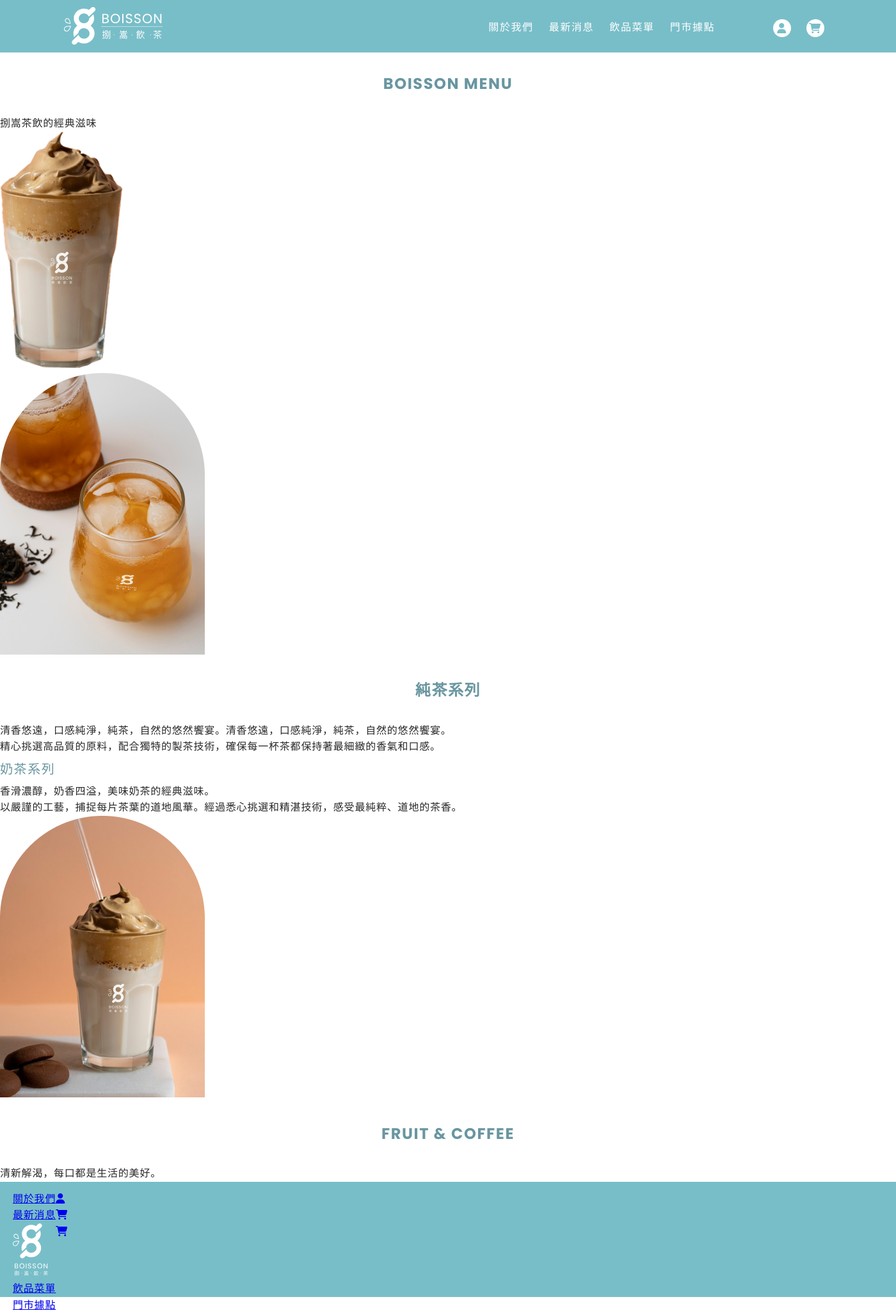
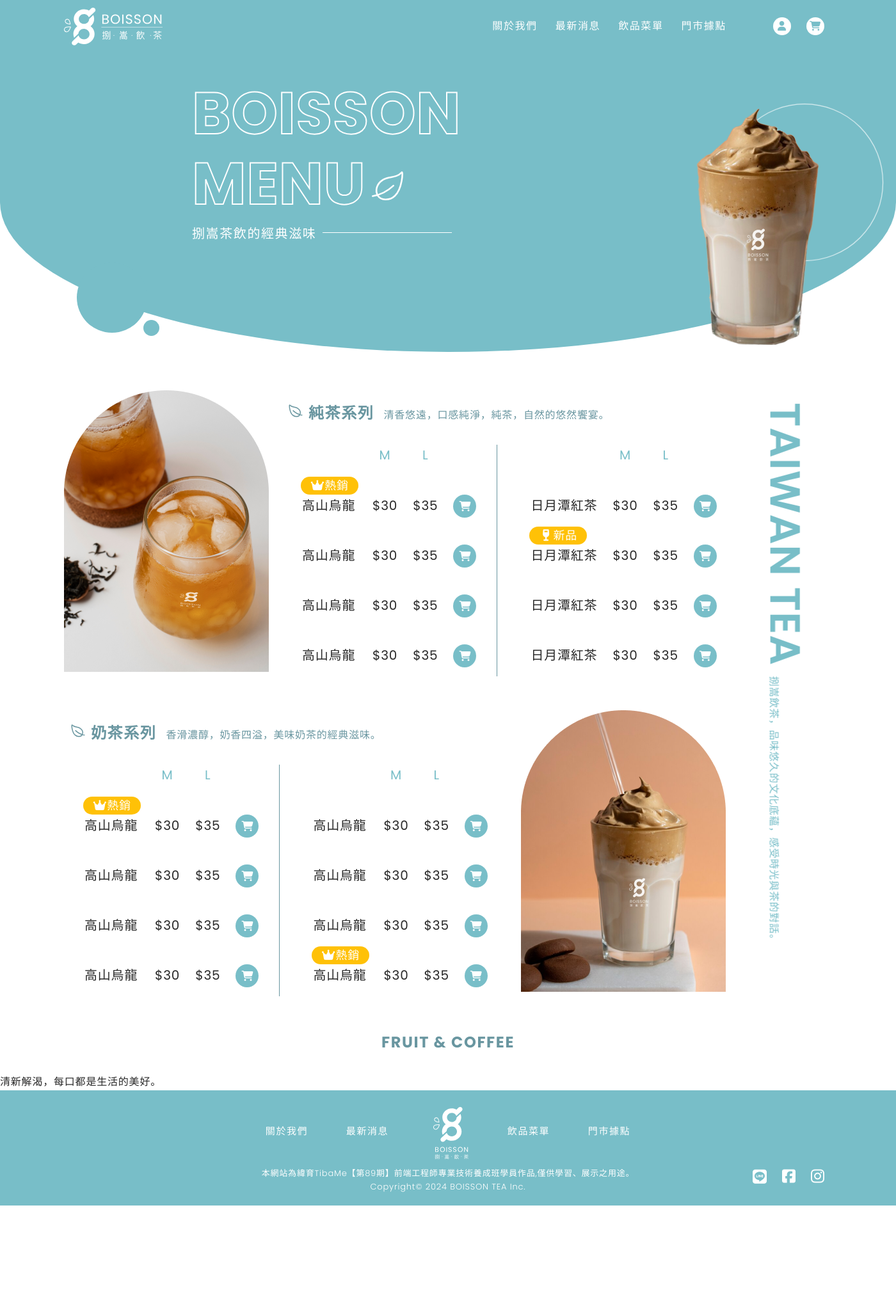
Before and after one commit to gabiwritecode/THD104_G2, a PHP site: page /products.html in a window 1400 px wide. Shown: the whole page at 64% size. After the commit the page ends 1884 px from the top, so only its background shows below. Run offline with PHP 8.4, Linux system fonts and the light colour scheme; style sheets or scripts are compiled from the project's sources; some libraries are stand-ins or nearby versions.

Commit message:
商品頁一半+header footer @Nora

```diff
--- a/css/sass/base/_var.scss
+++ b/css/sass/base/_var.scss
@@ -2,7 +2,7 @@
 $null: null;
 
 // 斷點
-$d1: 1100px;
+$d1100: 1100px;
 $t : 996px;
 $m : 390px;
 
--- a/css/sass/component/_button.scss
+++ b/css/sass/component/_button.scss
@@ -132,3 +132,21 @@
 }
 
 // product page cart
+
+@mixin btn_product_cart(){
+    @include btn_defult();
+     width: 36px;
+    height: 36px;
+    color: $white;
+    background-color: $color1;
+    border-radius: 50%;
+    font-size: 16px;
+    text-align: center;
+    line-height: 2.3;
+    transition: .2s all ease;
+    &:hover{
+        color: $white;
+        background-color: $yellow;
+    }
+
+}
--- a/css/sass/component/_tag.scss
+++ b/css/sass/component/_tag.scss
@@ -27,12 +27,5 @@
     height: 28px;
     font-size: map-get($title_size, t2);
     font-weight: map-get($fontWeight, t2);
-
     display: block;
-    margin: 16px 0;
-
-    @include m {
-        margin: 12px 0;
     }
-
-    }
--- a/css/sass/layout/_footer.scss
+++ b/css/sass/layout/_footer.scss
@@ -1,11 +1,72 @@
+/* Option 2: Import via CSS */
+// @import url("https://cdn.jsdelivr.net/npm/bootstrap-icons@1.3.0/font/bootstrap-icons.css");
 footer{
     width: 100%;
     height: 180px;
     background-color: $color1;
-    display: flex;
     padding: 14px 20px;
     box-sizing: border-box;
 
 
+    .footer{
+        width: 1200px;
+        position: relative;;
+        margin: 0 auto;
+        @include d1100() {
+            width: auto;
+        }
 
+    ul{
+        display: flex;
+        justify-content: center;
+        margin: 12px 0;
+    }
+    img{
+        margin: 0 40px;
+        width: 55px;
+        display: block;
+    }
+    a{
+        color: $white;
+        font-size: 15px;
+        text-decoration: none;
+        letter-spacing: .1rem;
+        text-align: center;
+        display: block;
+        &:hover {
+            opacity: .8;
+        }
+    }
+   .menu li{
+        width: 126px;
+        // align-items: center;
+        line-height: 5;
+
+    }
+    p{
+        color:$white;
+        font-size: 13px;
+        font-weight: 300;
+        text-align: center;
+        // justify-content: center;
+    }
+    .btn{
+        justify-content: right;
+        position: absolute;
+        right: 0;
+        bottom: 0;
+        .fa-brands{
+            color: $white;
+            font-size: 24px;
+            text-align: center;
+            letter-spacing: normal;
+            margin: 0 12px;
+        }
+        .fa-line{
+            font-size: 22px;
+            padding-top: 2px;
+        }
+    }
+
+    }
 }
--- a/css/sass/layout/_header.scss
+++ b/css/sass/layout/_header.scss
@@ -3,61 +3,102 @@ header{
     height: 82px;
     background-color: $color1;
     display: flex;
-        padding: 14px 20px;
+    padding: 12px 20px;
     box-sizing: border-box;
+    position: fixed;
+    top: 0;
+    z-index: 10;
+    // margin-bottom: 200px;
+    // display: block;
+    // overflow: hidden;
 
     nav{
         width: 1200px;
-            height: 60px;
+        // height: 60px;
         display: flex;
         margin: 0px auto;
-            align-items: center;
         justify-content: space-between;
-            a{
-                text-decoration: none;
-                color: $white;
-                letter-spacing: .1rem;
-                display: block;
+        img{
+            width: 154px;
             &:hover {
+                 transition: .2s all ease;
                 opacity: .8;
             }
         }
-            img{
-                width: 154px;
-            }
         ul{
             display: flex;
+            align-items: center;
         }
         .empty{
-                width: 400px;
+            width: 440px;
             @include t(){
                 width: auto;
             }
         }
         .menu{
-                width: 378px;
+            width: 410px;
+            li{
+                // width: 120px;
+                margin: 0 14px;
+                a{
+                    color: $white;
+                    text-decoration: none;
+                    // line-height: 3.8;
+                    letter-spacing: .1rem;
+                    text-align: center;
+                    display: block;
+                    // height: 60px;
+                     transition: .2s all ease;
+                    &:hover{
+                        color: $yellow;
                     }
-            .menu li{
-                width: 120px;
-                height: 50px;
-                // align-items: center;
-                line-height: 3;
 
                 }
+            }
+        }
         .member_btn li{
+            // align-items: center;
         i{
             width: 28px;
             height: 28px;
+            color: $color1;
             background-color: $white;
             border-radius: 50%;
-                color: $color1;
+            font-size: 15px;
             text-align: center;
             line-height: 1.8;
             margin: 12px;
+            transition: .2s all ease;
+            &:hover{
+                color: $white;
+                background-color: $yellow;
+                scale:1.1;
+            }
         }
         }
 
-
+    }
+    .menu a:hover::after{
+         content: "";
+        width: 100%;
+        height: 2px;
+        background-color: $yellow;
+        display: block;
+        animation: a .4s 1 ease-out forwards;
+    }
 }
 
+.space{
+    height: 82px;
 }
+
+
+@keyframes a {
+    0% {
+        transform: scaleX(0);
+    }
+
+    100% {
+        transform: scaleX(1);
+    }
+}
--- a/css/sass/mixin/_mixin.scss
+++ b/css/sass/mixin/_mixin.scss
@@ -19,6 +19,13 @@
 
 // ----- RWD -----
 
+@mixin d1100 (){
+    @media screen and (max-width: $d1100) {
+        // 內容
+        @content;
+    }
+ }
+
  // 平板
  @mixin t(){
     @media screen and (max-width: $t) {
--- a/css/sass/page/_products.scss
+++ b/css/sass/page/_products.scss
@@ -1,5 +1,187 @@
 .products_wrapper{
-    .asd{
-      color:$color1;
+  .background_text{
+    color:$color1;
+    font-size: 66px;
+    font-weight: 600;
+    position: absolute;
+    rotate:90deg;
+    right: -250px;
+    top: 1000px;
+  }
+  .background_text span:nth-child(2){
+    @include font_t1();
+  }
+  .banner{
+    color:$color1;
+    background-color: $color1;
+    overflow: hidden;
+    height: calc(550px - 82px);
+    border-radius: 0 0 50% 50%;
+    .container{
+      width: 800px;
+      margin: 40px auto;
+      span{
+        font-weight: map-get($fontWeight, h1 );
+        color:rgba(255,255,255,0);
+        -webkit-text-stroke:2px $white;
+        font-size: 92px;
+        text-align: left;
+        line-height: 1.2;
+      }
+      ion-icon{
+        font-size: 92px;
+        color:$white;
+      }
+      p{
+        @include font_h2();
+        color:$white;
+      }
+      p img{
+        padding-bottom: 8px;
+        padding-left: 10px;
+
+      }
+
     }
-}
+  }
+
+
+
+  .top{
+    position: relative;
+    width: 1400px;
+    margin: 0 auto;
+    @include d1100(){
+      width: auto;
+    }
+    .circle1{
+      position: absolute;
+      background-color: $color1;
+      width: 110px;
+      height: 110px;
+      border-radius: 50%;
+      left: 120px;
+      top:-140px;
+    }
+    .circle2{
+      position: absolute;
+      background-color: $color1;
+      width: 25px;
+      height: 25px;
+      border-radius: 50%;
+      left: 224px;
+      top:-50px;
+    }
+      .circle3{
+      position: absolute;
+      border:1px solid $white;
+      width: 196px;
+      height:196px;
+      border-radius: 50%;
+      right: 44px;
+      top:-364px;
+
+      animation: circle 4s ease-in-out backwards infinite ;
+    }
+    @keyframes circle {
+      0%{
+        scale:1;
+        opacity: 1;
+      }
+      50%{
+        scale:1.3;
+        opacity: .7;
+      }
+      100%{
+        scale:1;
+         opacity: 1;
+      }
+
+    }
+    img{
+      position: absolute;
+      right: 120px;
+      top:-380px;
+    }
+
+  }
+
+  // 產品1
+  .product{
+    width: 1200px;
+    height: 440px;
+    margin: 60px auto;
+
+    ul{
+      display: flex;
+    }
+    img{
+      margin-right: 20px;
+    }
+    ul li ol{
+        display: flex;
+      }
+    ion-icon{
+      @include font_h1();
+      display: inline-block;
+      margin: 20px 8px 0 10px;
+    }
+    h1{
+      margin: 0px 10px 10px 0;
+      display: inline-block;
+    }
+    p{
+      color: $color2;
+      display: inline-block;
+    }
+    ol li:first-child > table{
+      border-right: 1px solid $color2;
+    }
+    table {
+      margin: 20px;
+      font-size: 20px;
+
+      button{
+        @include btn_product_cart();
+        margin-right: 20px;
+      }
+      td{
+        padding: 0 12px;
+        height:50px;
+        // box-sizing: border-box;
+      }
+      .size{
+        color:$color1;
+        text-align: center;
+      }
+      .tag{
+        height: 28px;
+        opacity: 0;
+        i{
+          width: 22px;
+        }
+      }
+      .tag td{
+        @include tag_S();
+        width: 90px;
+        font-size: 18px;
+        margin: 0 10px;
+        box-sizing: border-box;
+
+      }
+    }
+  } //product
+
+  .tea table{
+    .tag1, .tag6{
+      opacity: 1;
+    }
+  }
+  .milk_tea table{
+     .tag1, .tag8{
+      opacity: 1;
+    }
+  }
+
+
+} //.products_wrapper
--- a/index.html
+++ b/index.html
@@ -30,5 +30,7 @@
     <p>以嚴謹的工藝，捕捉每片茶葉的道地風華。經過悉心挑選和精湛技術，感受最純粹、道地的茶香。</p>
     <span>測試span t2</span>
   </div>
+
+  <footer></footer>
 </body>
 </html>
--- a/products.html
+++ b/products.html
@@ -6,7 +6,7 @@
     <link rel="stylesheet" href="./css/style.css">
     <link rel="icon" href="./image/pic/icon/logo_ico.ico" type="image/x-icon" />
     <link rel="stylesheet" href="https://cdnjs.cloudflare.com/ajax/libs/font-awesome/6.5.1/css/all.min.css">
-    <link rel="stylesheet" href="https://cdn.jsdelivr.net/npm/bootstrap-icons@1.5.0/font/bootstrap-icons.css">
+    <link rel="stylesheet" href="https://cdn.jsdelivr.net/npm/bootstrap-icons@1.3.0/font/bootstrap-icons.css">
     <title>商品</title>
 </head>
 <body>
@@ -28,43 +28,289 @@
             </ul>
         </nav>
     </header>
+    <div class="space"></div>
+
+    <!-- banner -->
+    <div class="banner">
+        <div class="container">
+                <span>BOISSON </span><br><span>MENU</span>
+                <img src="./image/products/ion_leaf-outline.svg" alt="">
+                <!-- <ion-icon name="leaf-outline"></ion-icon> -->
+                <p>捌嵩茶飲的經典滋味<img src="./image/products/Line_banner.svg" alt=""></p>
+            </div>
+
+        </div>
+        <div class="top">
+            <div class="circle1"></div>
+            <div class="circle2"></div>
+            <div class="circle3"></div>
+            <img src="./image/products/naixi_qubei.png" alt="">
+        </div>
+        <div class="background_text">
+            <span>TAIWAN TEA</span>
+            <span>捌嵩飲茶，品味悠久的文化底蘊，感受時光與茶的對話。</span>
+        </div>
 
 
 
-        <h1>BOISSON MENU</h1>
-        <p>捌嵩茶飲的經典滋味</p>
-        <img src="./image/products/naixi_qubei.png" alt="">
+        <!-- products -->
+        <div class="product tea">
+            <ul>
+                <li>
+                    <img src="./image/products/tea_pic.png" alt="">
+                </li>
 
-        <div class="product_tea">
-        <img src="./image/index/tea_pic.png" alt="">
-        <h1>純茶系列</h1>
-        <p>清香悠遠，口感純淨，純茶，自然的悠然饗宴。清香悠遠，口感純淨，純茶，自然的悠然饗宴。</p>
-        <p>精心挑選高品質的原料，配合獨特的製茶技術，確保每一杯茶都保持著最細緻的香氣和口感。</p>
+                <li><h1><ion-icon name="leaf-outline"></ion-icon>純茶系列</h1>
+                <p>清香悠遠，口感純淨，純茶，自然的悠然饗宴。</p>
+
+                    <ol>
+                        <li>
+                    <!-- 左邊產品  -->
+                            <table>
+                                <tr class="size">
+                                    <td></td>
+                                    <td>M</td>
+                                    <td>L</td>
+                                </tr>
+                                <!-- 產品1 -->
+                                <tr class="tag tag1">
+                                    <td><i class="fa-solid fa-crown"></i>熱銷</td>
+                                </tr>
+                                <tr>
+                                    <td>高山烏龍</td>
+                                    <td>$30</td>
+                                    <td>$35</td>
+                                    <td><button><i class="fa-solid fa-cart-shopping"></i></button></td>
+                                </tr>
+                                <!-- 產品1 -->
+                                <tr class="tag tag2">
+                                    <td><i class="fa-solid fa-crown"></i>熱銷</td>
+                                <tr>
+                                    <td>高山烏龍</td>
+                                    <td>$30</td>
+                                    <td>$35</td>
+                                    <td><button><i class="fa-solid fa-cart-shopping"></i></button></td>
+                                </tr>
+                                <!-- 產品1 -->
+                                <tr class="tag tag3">
+                                    <td><i class="fa-solid fa-crown"></i>熱銷</td>
+                                </tr>
+                                <tr>
+                                    <td>高山烏龍</td>
+                                    <td>$30</td>
+                                    <td>$35</td>
+                                    <td><button><i class="fa-solid fa-cart-shopping"></i></button></td>
+                                </tr>
+                                <!-- 產品1 -->
+                                <tr class="tag tag4">
+                                    <td><i class="fa-solid fa-crown"></i>熱銷</td>
+                                <tr>
+                                    <td>高山烏龍</td>
+                                    <td>$30</td>
+                                    <td>$35</td>
+                                    <td><button><i class="fa-solid fa-cart-shopping"></i></button></td>
+                                </tr>
+                            </table>
+                        </li>
+
+                        <!-- 右邊產品  -->
+                        <li>
+                            <table>
+                                <tr class="size">
+                                    <td></td>
+                                    <td>M</td>
+                                    <td>L</td>
+                                </tr>
+                                <!-- 產品1 -->
+                                <tr class="tag tag5">
+                                    <td><i class="fa-solid fa-crown"></i>熱銷</td>
+                                </tr>
+                                <tr>
+                                    <td>日月潭紅茶</td>
+                                    <td>$30</td>
+                                    <td>$35</td>
+                                    <td><button><i class="fa-solid fa-cart-shopping"></i></button></td>
+                                </tr>
+                                <!-- 產品1 -->
+                                <tr class="tag tag6">
+                                    <td><i class="fa-solid fa-wine-glass"></i>新品</td>
+                                <tr>
+                                    <td>日月潭紅茶</td>
+                                    <td>$30</td>
+                                    <td>$35</td>
+                                    <td><button><i class="fa-solid fa-cart-shopping"></i></button></td>
+                                </tr>
+                                <!-- 產品1 -->
+                                <tr class="tag tag7">
+                                    <td><i class="fa-solid fa-crown"></i>熱銷</td>
+                                </tr>
+                                <tr>
+                                    <td>日月潭紅茶</td>
+                                    <td>$30</td>
+                                    <td>$35</td>
+                                    <td><button><i class="fa-solid fa-cart-shopping"></i></button></td>
+                                </tr>
+                                <!-- 產品1 -->
+                                <tr class="tag tag8">
+                                    <td><i class="fa-solid fa-crown"></i>熱銷</td>
+                                <tr>
+                                    <td>日月潭紅茶</td>
+                                    <td>$30</td>
+                                    <td>$35</td>
+                                    <td><button><i class="fa-solid fa-cart-shopping"></i></button></td>
+                                </tr>
+                            </table>
+                        </li>
+                    </ol>
+                </li>
+            </ul>
+
         </div>
-    <h2>奶茶系列</h2>
+        <div class="product milk_tea">
+            <ul>
+
+                <li>
+                    <h1><ion-icon name="leaf-outline"></ion-icon>奶茶系列</h1>
                     <p>香滑濃醇，奶香四溢，美味奶茶的經典滋味。</p>
-    <p>以嚴謹的工藝，捕捉每片茶葉的道地風華。經過悉心挑選和精湛技術，感受最純粹、道地的茶香。</p>
-    <img src="./image/index/milktea_pic.png" alt="">
+
+                    <ol>
+                        <li>
+                            <!-- 左邊產品  -->
+                            <table>
+                                <tr class="size">
+                                    <td></td>
+                                    <td>M</td>
+                                    <td>L</td>
+                                </tr>
+                                <!-- 產品1 -->
+                                <tr class="tag tag1">
+                                    <td><i class="fa-solid fa-crown"></i>熱銷</td>
+                                </tr>
+                                <tr>
+                                    <td>高山烏龍</td>
+                                    <td>$30</td>
+                                    <td>$35</td>
+                                    <td><button><i class="fa-solid fa-cart-shopping"></i></button></td>
+                                </tr>
+                                <!-- 產品1 -->
+                                <tr class="tag tag2">
+                                    <td><i class="fa-solid fa-crown"></i>熱銷</td>
+                                <tr>
+                                    <td>高山烏龍</td>
+                                    <td>$30</td>
+                                    <td>$35</td>
+                                    <td><button><i class="fa-solid fa-cart-shopping"></i></button></td>
+                                </tr>
+                                <!-- 產品1 -->
+                                <tr class="tag tag3">
+                                    <td><i class="fa-solid fa-crown"></i>熱銷</td>
+                                </tr>
+                                <tr>
+                                    <td>高山烏龍</td>
+                                    <td>$30</td>
+                                    <td>$35</td>
+                                    <td><button><i class="fa-solid fa-cart-shopping"></i></button></td>
+                                </tr>
+                                <!-- 產品1 -->
+                                <tr class="tag tag4">
+                                    <td><i class="fa-solid fa-crown"></i>熱銷</td>
+                                <tr>
+                                    <td>高山烏龍</td>
+                                    <td>$30</td>
+                                    <td>$35</td>
+                                    <td><button><i class="fa-solid fa-cart-shopping"></i></button></td>
+                                </tr>
+                            </table>
+                        </li>
+
+                        <!-- 右邊產品  -->
+                        <li>
+                            <table>
+                                <tr class="size">
+                                    <td></td>
+                                    <td>M</td>
+                                    <td>L</td>
+                                </tr>
+                                <!-- 產品1 -->
+                                <tr class="tag tag5">
+                                    <td><i class="fa-solid fa-crown"></i>熱銷</td>
+                                </tr>
+                                <tr>
+                                    <td>高山烏龍</td>
+                                    <td>$30</td>
+                                    <td>$35</td>
+                                    <td><button><i class="fa-solid fa-cart-shopping"></i></button></td>
+                                </tr>
+                                <!-- 產品1 -->
+                                <tr class="tag tag6">
+                                    <td><i class="fa-solid fa-wine-glass"></i>新品</td>
+                                <tr>
+                                    <td>高山烏龍</td>
+                                    <td>$30</td>
+                                    <td>$35</td>
+                                    <td><button><i class="fa-solid fa-cart-shopping"></i></button></td>
+                                </tr>
+                                <!-- 產品1 -->
+                                <tr class="tag tag7">
+                                    <td><i class="fa-solid fa-crown"></i>熱銷</td>
+                                </tr>
+                                <tr>
+                                    <td>高山烏龍</td>
+                                    <td>$30</td>
+                                    <td>$35</td>
+                                    <td><button><i class="fa-solid fa-cart-shopping"></i></button></td>
+                                </tr>
+                                <!-- 產品1 -->
+                                <tr class="tag tag8">
+                                    <td><i class="fa-solid fa-crown"></i>熱銷</td>
+                                <tr>
+                                    <td>高山烏龍</td>
+                                    <td>$30</td>
+                                    <td>$35</td>
+                                    <td><button><i class="fa-solid fa-cart-shopping"></i></button></td>
+                                </tr>
+                            </table>
+                        </li>
+                    </ol>
+                </li>
+                <li>
+                    <img src="./image/products/milktea_pic.png" alt="">
+                </li>
+            </ul>
+
         </div>
+
+
+
         <h1>FRUIT & COFFEE</h1>
         <p>清新解渴，每口都是生活的美好。</p>
 
 
+
         <footer>
             <!-- <ul class="empty"></ul> -->
+            <div class="footer">
                 <ul class="menu">
                     <li><a href="./about.html">關於我們</a></li>
                     <li><a href="./info.html">最新消息</a></li>
-            <a href="./index.html"><img src="./image/pic/icon/logo2.svg" alt=""></a>
+                    <li><img src="./image/pic/icon/logo2.svg" alt=""></li>
                         <li><a href="./products.html">飲品菜單</a></li>
                         <li><a href="#">門市據點</a></li>
                         </li>
                 </ul>
-            <ul class="member_btn">
-                <li><a href="#"><i class="fa-solid fa-user"></i></a></li>
-                <li><a href="#"><i class="fa-solid fa-cart-shopping"></i></a></li>
-                <li><a href="#"><i class="fa-solid fa-cart-shopping"></i></a></li>
+                <p>本網站為緯育TibaMe【第89期】前端工程師專業技術養成班學員作品,僅供學習、展示之用途。</p>
+                    <p>Copyright© 2024 BOISSON TEA Inc.</p>
+                <ul class="btn">
+                    <li><a href="#"><i class="fa-brands fa-line"></i></a></li>
+                    <li><a href="#"><i class="fa-brands fa-square-facebook"></i></a></li>
+                    <li><a href="#"><i class="fa-brands fa-instagram"></i></a></li>
                 </ul>
+            </div>
         </footer>
+
+    </div>
+    <!-- ionicons -->
+    <script type="module" src="https://unpkg.com/ionicons@7.1.0/dist/ionicons/ionicons.esm.js"></script>
+
 </body>
 </html>
```
Also changed, not shown: image/products/Line_banner.svg (added), image/products/ion_leaf-outline.svg (added), image/products/mdi_new-box.svg (added), image/products/milktea_pic.png (renamed from image/index/milktea_pic.png), image/products/tea_pic.png (renamed from image/index/tea_pic.png). Lines whose indentation alone changed are shown as unchanged.
